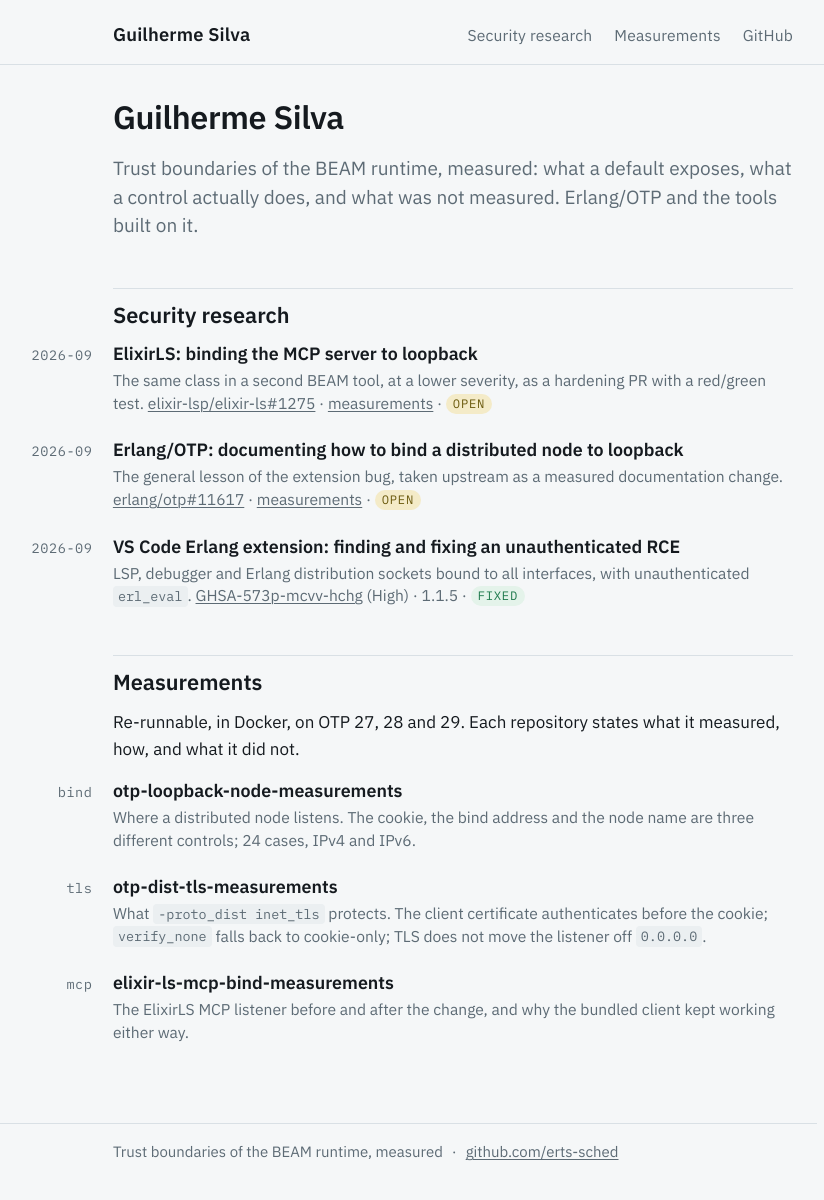
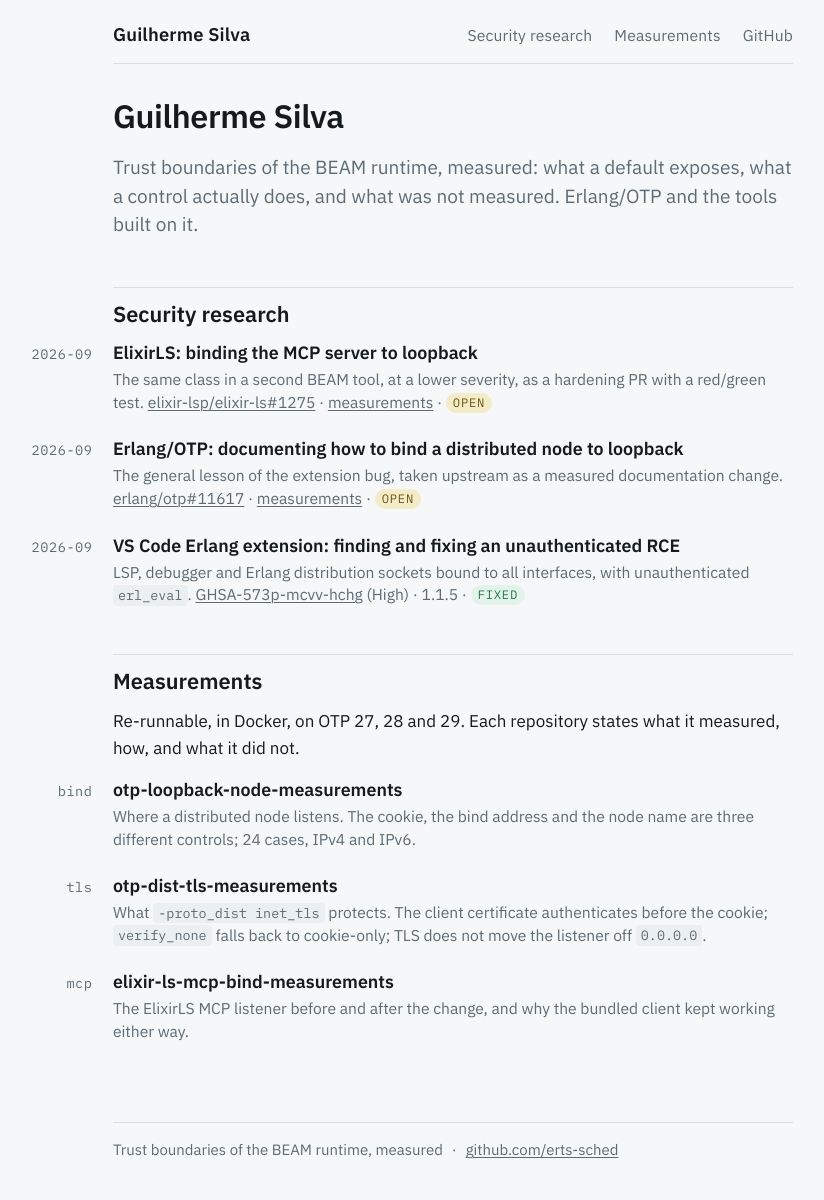
Before and after one commit to erts-sched/erts-sched.github.io, a Jekyll site: the page built from index.md, in a window 1280 px wide. Shown: the whole page, without its empty margins (250-1074 px from the left). Built offline with Jekyll 4.4.1, drawn with Linux system fonts in a browser that asks for light colours.

Commit message:
Rules of navigation and footer run exactly the content width, like the section rules

```diff
--- a/assets/css/style.css
+++ b/assets/css/style.css
@@ -50,14 +50,17 @@ body {
 
 /* frame */
 header.site nav, main, footer.site { max-width: calc(var(--measure) + var(--gutter) + 48px); margin: 0 auto; padding-left: calc(24px + var(--gutter)); padding-right: 24px; }
-header.site { border-bottom: 1px solid var(--hairline); }
+/* rules (nav bottom, footer top, h2) are drawn inside the padding box, so they run exactly the content width */
+header.site nav, footer.site { background: linear-gradient(var(--hairline), var(--hairline)) no-repeat; background-size: calc(100% - 24px - var(--gutter) - 24px) 1px; }
+header.site nav { border-bottom: 0; background-position: calc(24px + var(--gutter)) bottom; }
+footer.site { border-top: 0; background-position: calc(24px + var(--gutter)) top; }
 header.site nav { display: flex; flex-wrap: wrap; justify-content: space-between; gap: 8px 24px; align-items: baseline; padding-top: 20px; padding-bottom: 16px; }
 header.site nav a { color: var(--muted); text-decoration: none; font-size: 0.92rem; letter-spacing: 0.01em; }
 header.site nav a:hover, header.site nav a:focus-visible { color: var(--accent); }
 header.site nav a.home { color: var(--ink); font-weight: 600; font-size: 1.08rem; }
 header.site nav .sections { display: flex; flex-wrap: wrap; gap: 6px 22px; align-items: baseline; }
 main { padding-top: 34px; padding-bottom: 56px; }
-footer.site { display: flex; flex-wrap: wrap; align-items: baseline; gap: 4px 0; border-top: 1px solid var(--hairline); padding-top: 16px; padding-bottom: 36px; color: var(--muted); font-size: 0.88rem; }
+footer.site { display: flex; flex-wrap: wrap; align-items: baseline; gap: 4px 0; padding-top: 16px; padding-bottom: 36px; color: var(--muted); font-size: 0.88rem; }
 footer.site a { color: var(--muted); }
 footer.site a:hover { color: var(--accent); }
 footer.site .sep { padding: 0 0.6em; }
@@ -111,6 +114,9 @@ td code, th code { font-size: 0.84em; }
 @media (max-width: 640px) {
   html { font-size: 16px; }
   header.site nav, main, footer.site { padding-left: 16px; padding-right: 16px; }
+  header.site nav, footer.site { background-size: calc(100% - 32px) 1px; }
+  header.site nav { background-position: 16px bottom; }
+  footer.site { background-position: 16px top; }
   h1 { font-size: 1.55rem; }
   .entry { grid-template-columns: 1fr; gap: 2px; margin-left: 0; }
   .entry .eyebrow, .entry .t, .entry .m { grid-column: 1; grid-row: auto; text-align: left; }
```
